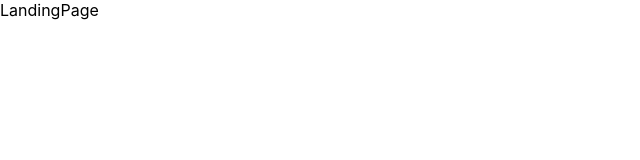
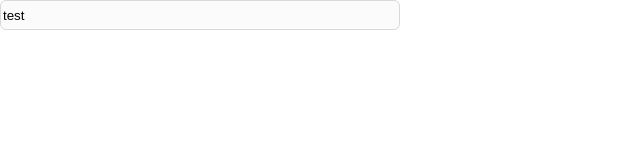
Before and after one commit to jaehoseok/Chili-source, a React (Create React App) app in the folder front/: page / in a window 1280 px wide. Shown: the top 160 px of the page, without its empty margins (0-640 px from the left). Built offline with nearby package versions, Linux system fonts and the light colour scheme.

Commit message:
✨ feat(textarea): changeHandler 추가

```diff
--- a/front/src/components/atoms/TextArea/index.tsx
+++ b/front/src/components/atoms/TextArea/index.tsx
@@ -1,3 +1,4 @@
+import { useState } from 'react';
 import * as S from './style';
 
 /**
@@ -13,6 +14,11 @@ import * as S from './style';
  */
 
 const TextArea = ({ ...props }: S.TextAreaProps) => {
+  const [value, setValue] = useState<string>(props.value ? props.value : '');
+
+  const changeHandler = () => {
+    setValue(value);
+  };
   return <S.TextArea {...props}></S.TextArea>;
 };
 
--- a/front/src/components/atoms/TextArea/style.ts
+++ b/front/src/components/atoms/TextArea/style.ts
@@ -4,12 +4,14 @@ export interface TextAreaProps {
   width: number;
   height: number;
   placeHolder?: string;
+  value?: string;
 }
 
 export const defaultProps: TextAreaProps = {
   width: 400,
   height: 30,
   placeHolder: '',
+  value: '',
 };
 
 export const TextArea = styled.input.attrs({
--- a/front/src/components/pages/LandingPage.tsx
+++ b/front/src/components/pages/LandingPage.tsx
@@ -1,5 +1,7 @@
+import TextArea from '../atoms/TextArea';
+
 const LandingPage = () => {
-  return <div>LandingPage</div>;
+  return <TextArea value={'test'}></TextArea>;
 };
 
 export default LandingPage;
```
